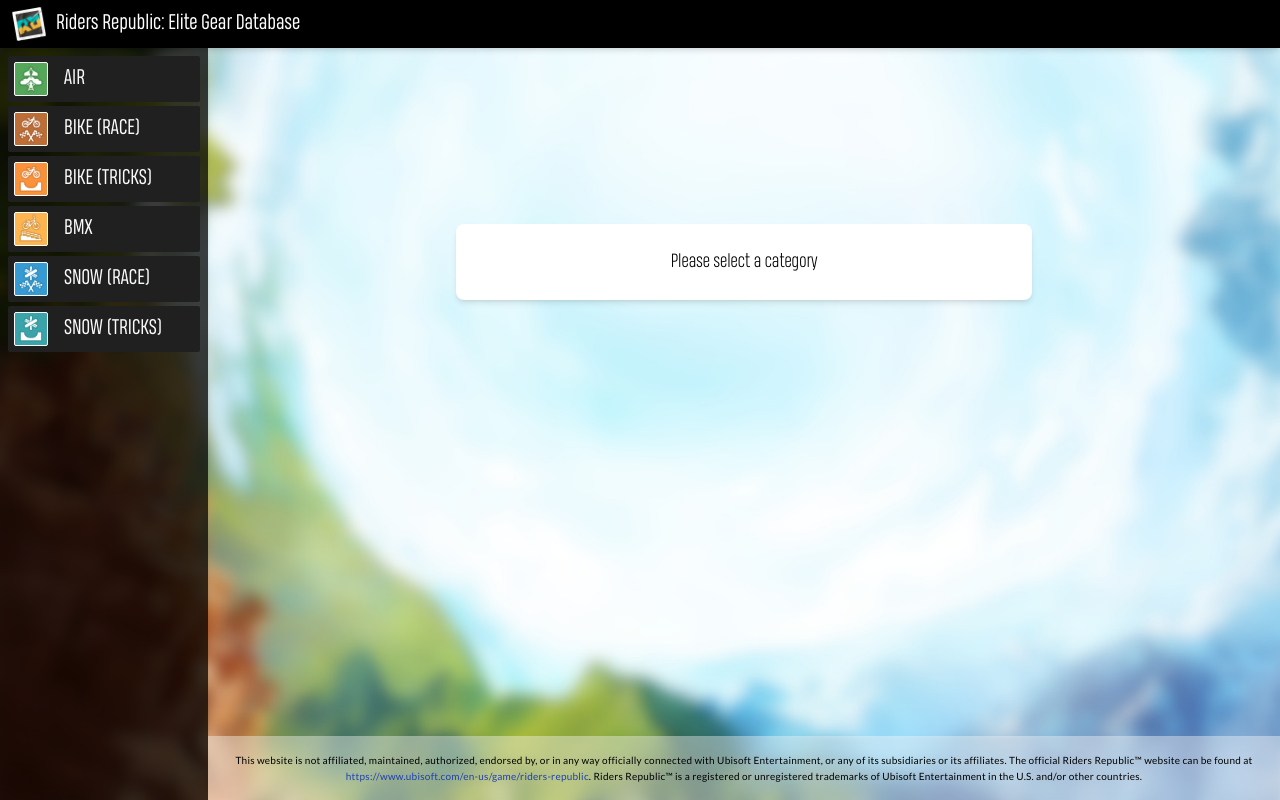
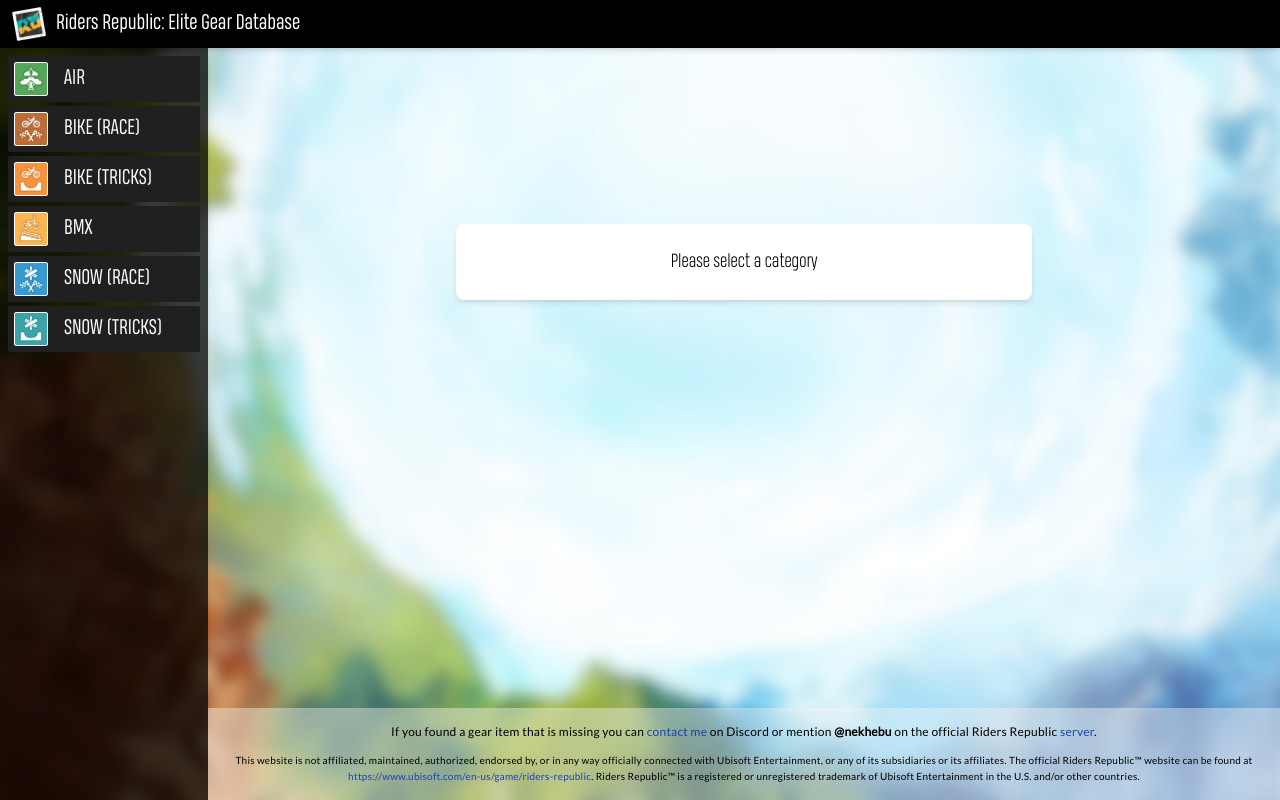
Before and after one commit to codeaid/riders-republic-db, a SvelteKit app: page / in a window 1280 px wide. Built offline with nearby package versions, Linux system fonts and the light colour scheme.

Commit message:
Added footer contact links

```diff
--- a/src/components/Footer.svelte
+++ b/src/components/Footer.svelte
@@ -2,6 +2,18 @@
   class="p-4 text-2xs leading-4 tracking-wide text-center bg-footer backdrop-blur text-black drop-shadow-sm lato-regular cursor-default z-10 bg-gradient-to-r from-footer via-white to-footer"
 >
   <div class="max-w-screen-lg mx-auto space-y-3">
+    <p class="text-xs">
+      If you found a gear item that is missing you can <a
+        class="text-blue-800 transition-colors hover:text-blue-500"
+        href="https://discord.com/users/366350295674126337">contact me</a
+      >
+      on Discord or mention <span class="font-bold">@nekhebu</span> on the official Riders Republic
+      <a
+        class="text-blue-800 transition-colors hover:text-blue-500"
+        href="https://discord.gg/ridersrepublic">server</a
+      >.
+    </p>
+
     <p>
       This website is not affiliated, maintained, authorized, endorsed by, or in any way officially
       connected with Ubisoft Entertainment, or any of its subsidiaries or its affiliates. The
@@ -9,8 +21,8 @@
         class="text-blue-800 transition-colors hover:text-blue-500"
         href="https://www.ubisoft.com/en-us/game/riders-republic"
         >https://www.ubisoft.com/en-us/game/riders-republic</a
-      >. Riders Republic™ is a registered or unregistered trademarks of Ubisoft Entertainment in
-      the U.S. and/or other countries.
+      >. Riders Republic™ is a registered or unregistered trademark of Ubisoft Entertainment in the
+      U.S. and/or other countries.
     </p>
   </div>
 </footer>
```
